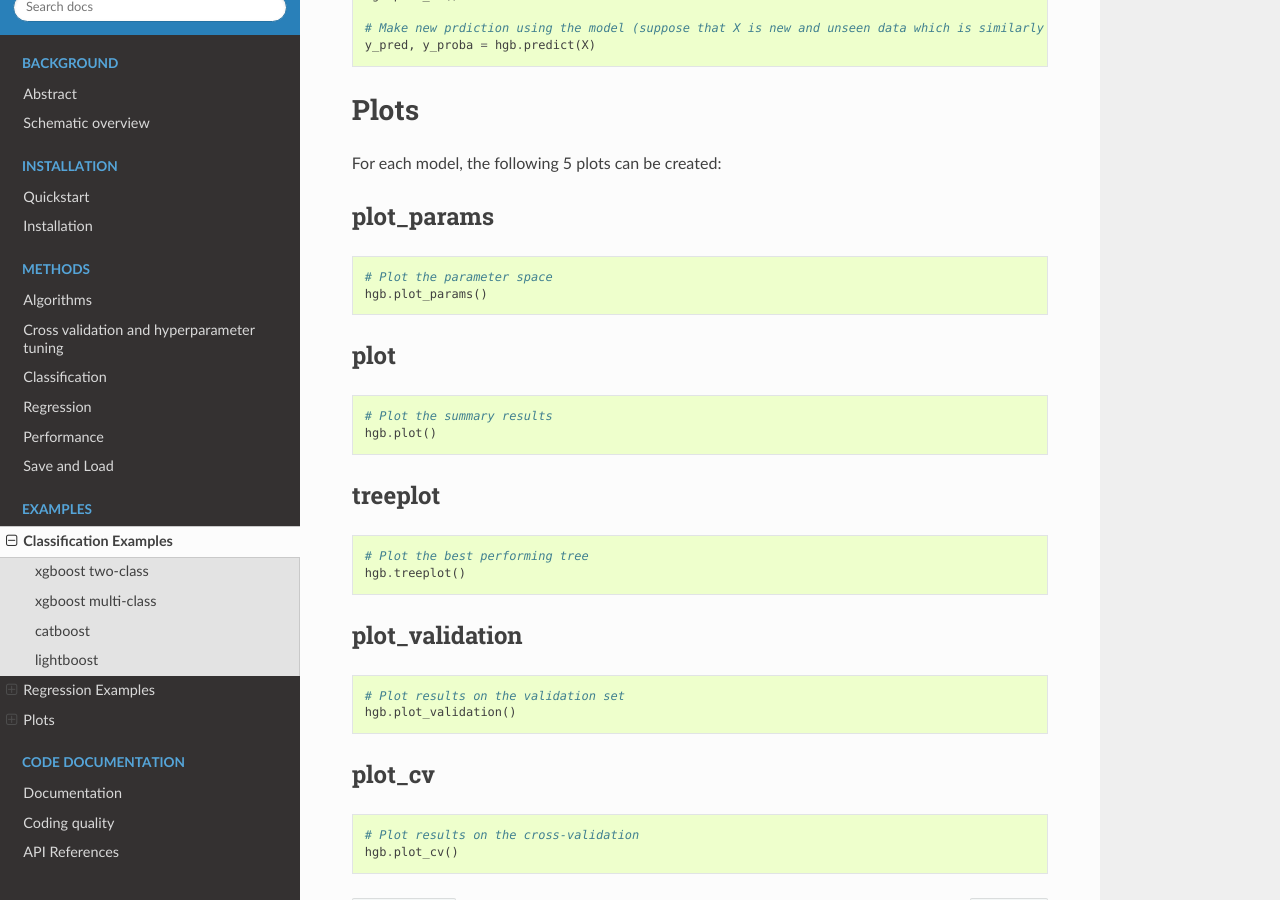
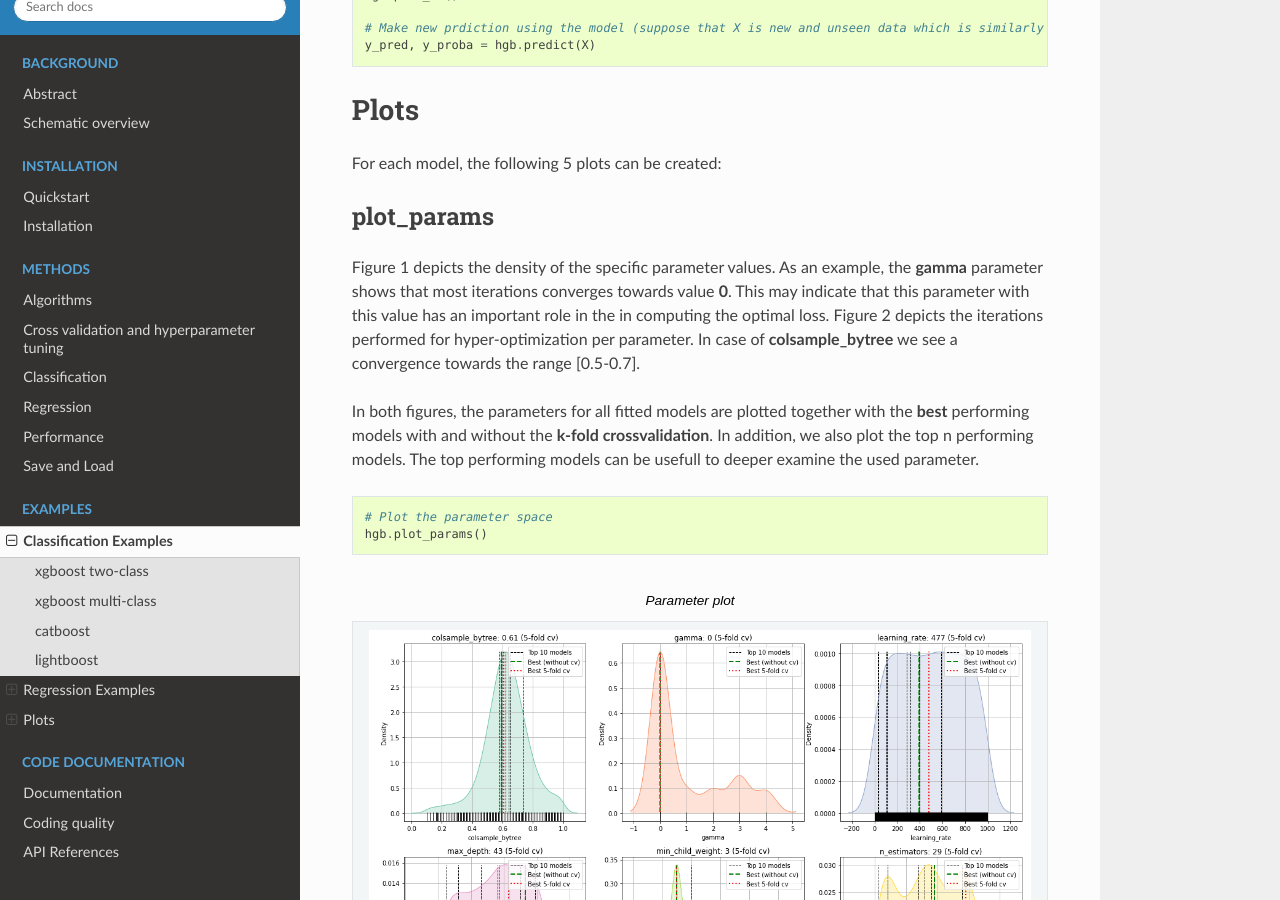
Before and after one commit to erdogant/hgboost, a Sphinx documentation site: the page built from docs/source/Examples.rst, in a window 1280 px wide and 900 px high, scrolled down 5365 px. Built offline with Sphinx 7.4.7 and the Read the Docs theme 2.0.0, drawn with Linux system fonts in a browser that asks for light colours; some of the changed text lies outside the part shown.

Commit message:
udpate sphinx pages

```diff
--- a/docs/source/Examples.rst
+++ b/docs/source/Examples.rst
@@ -333,19 +333,54 @@
 plot_params
 -------------------
 
+Figure 1 depicts the density of the specific parameter values. As an example, the **gamma** parameter shows that most iterations converges towards value **0**.
+This may indicate that this parameter with this value has an important role in the in computing the optimal loss.
+Figure 2 depicts the iterations performed for hyper-optimization per parameter. In case of **colsample_bytree** we see a convergence towards the range [0.5-0.7].
+
+In both figures, the parameters for all fitted models are plotted together with the **best** performing models with and without the **k-fold crossvalidation**.
+In addition, we also plot the top n performing models. The top performing models can be usefull to deeper examine the used parameter.
+
 .. code:: python
 
     # Plot the parameter space
     hgb.plot_params()
 
 
-plot
+.. |figS1| image:: ../figs/plot_params_clf_1.png
+.. |figS2| image:: ../figs/plot_params_clf_2.png
+
+.. table:: Parameter plot
+   :align: center
+
+   +----------+
+   | |figS1|  |
+   +----------+
+   | |figS2|  |
+   +----------+
+
+
+
+plot summary
 -------------------
+
+This figure exists out of two subfigures. The top figure depicts all evaluated models with the loss score.
+The **best** performing models with and without the **k-fold crossvalidation** are depicted together with the top n performing models.
+The bottom figure depicts the train and test-error.
 
 .. code:: python
 
     # Plot the summary results
     hgb.plot()
+
+
+.. |figS3| image:: ../figs/plot_clf.png
+
+.. table:: Summary plot of the results.
+   :align: center
+
+   +----------+
+   | |figS3|  |
+   +----------+
 
 
 treeplot
@@ -355,6 +390,18 @@
 
     # Plot the best performing tree
     hgb.treeplot()
+
+.. |figS4| image:: ../figs/treeplot_clf_1.png
+.. |figS5| image:: ../figs/treeplot_clf_2.png
+
+.. table:: Best performing tree.
+   :align: center
+
+   +----------+
+   | |figS4|  |
+   +----------+
+   | |figS5|  |
+   +----------+
 
 
 plot_validation
@@ -366,6 +413,27 @@
     hgb.plot_validation()
 
 
+.. |figS6| image:: ../figs/plot_validation_clf_1.png
+
+.. table:: Results on the validation set.
+   :align: center
+
+   +----------+
+   | |figS6|  |
+   +----------+
+
+
+.. |figS7| image:: ../figs/plot_validation_clf_2.png
+.. |figS8| image:: ../figs/plot_validation_clf_3.png
+
+.. table:: Results on the validation set.
+   :align: center
+
+   +----------+----------+
+   | |figS7|  | |figS8|  |
+   +----------+----------+
+
+
 plot_cv
 -------------------
 
@@ -373,3 +441,12 @@
 
     # Plot results on the cross-validation
     hgb.plot_cv()
+
+.. |figS9| image:: ../figs/plot_cv_clf.png
+
+.. table:: results on the cross-validation.
+   :align: center
+
+   +----------+
+   | |figS9|  |
+   +----------+
```
Also changed, not shown: docs/figs/plot_clf.png, docs/figs/plot_cv_clf.png, docs/figs/plot_params_clf_1.png, docs/figs/plot_params_clf_2.png, docs/figs/plot_validation_clf_1.png, docs/figs/plot_validation_clf_2.png, docs/figs/plot_validation_clf_3.png.
